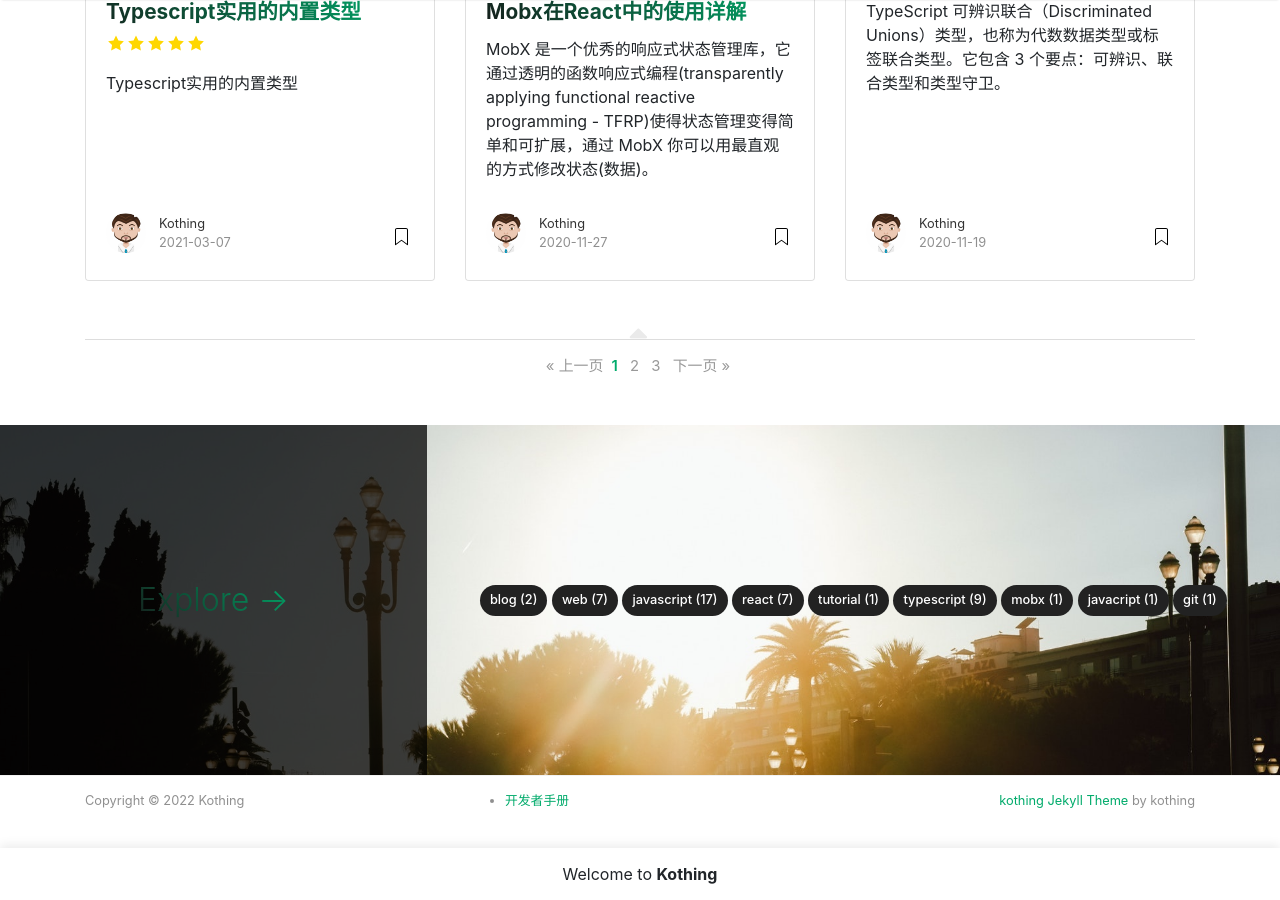
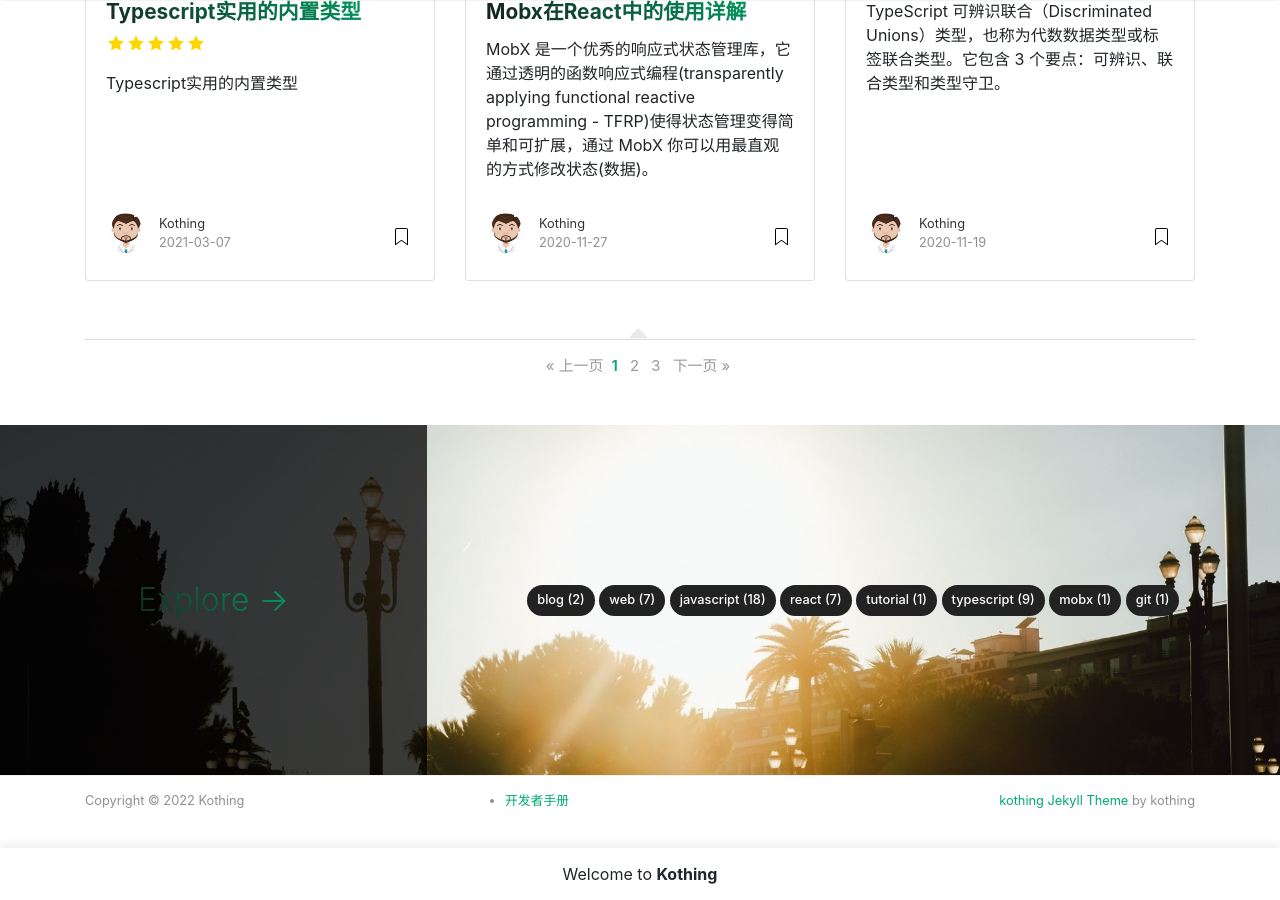
Before and after one commit to kothing/kothing.github.io, a Jekyll site: the page built from index.html, in a window 1280 px wide and 900 px high, scrolled down 3510 px. Built offline with Jekyll 4.4.1, drawn with Linux system fonts in a browser that asks for light colours; nearby versions of some CDN libraries; the list of posts is cut into pages by our own code.

Commit message:
Update 2021-03-17-MVC-MVVM.md

```diff
--- a/_posts/2021-03-17-MVC-MVVM.md
+++ b/_posts/2021-03-17-MVC-MVVM.md
@@ -2,8 +2,8 @@
 layout: post
 title:  "对前端设计模式MVC和MVVM的理解"
 author: Kothing
-categories: [ Javacript ]
-tags: [ Javacript ]
+categories: [ Javascript ]
+tags: [ Javascript ]
 featured: true
 image: assets/images/photo-27.jpg
 rating: 5
```
